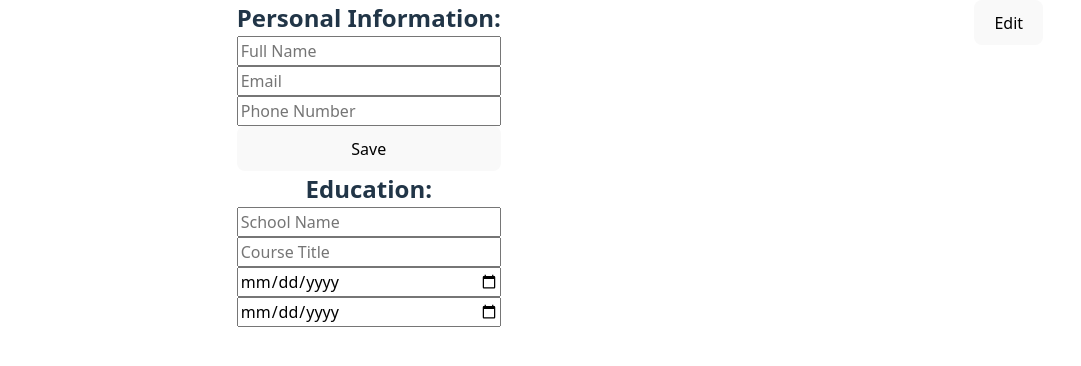
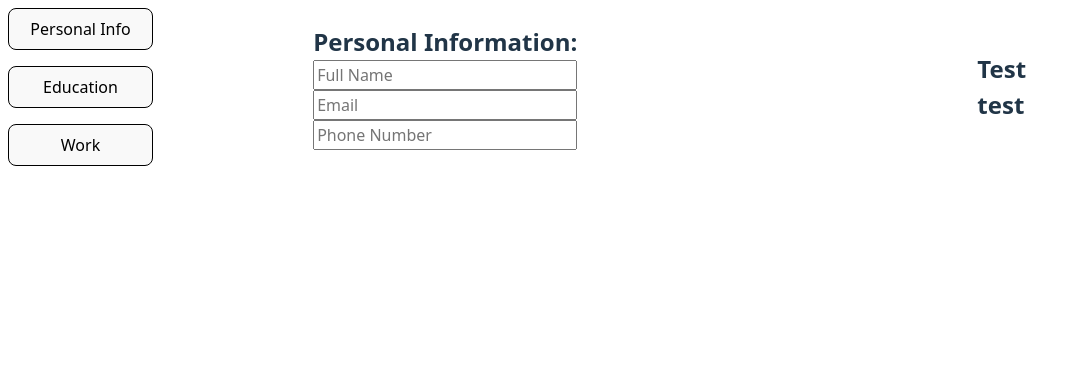
Before and after one commit to MrDomoArigato98/TOP-CV, a React (Vite) app: page / in a window 1280 px wide. Shown: the top 366 px of the page, without its empty margins (0-1081 px from the left). Built offline with nearby package versions, Linux system fonts and the light colour scheme.

Commit message:
Working UI and preview for exp and personal info

```diff
--- a/src/App.css
+++ b/src/App.css
@@ -1,15 +1,36 @@
-.test {
-  display: flex;
-  text-align: center;
-  justify-content: space-around;
+.page {
+  display: grid;
+  grid-template-columns: 0.3fr 1fr 1fr;
+  justify-items: center;
+  align-items: center;
 }
 
-.personal-info{
+.personal-info {
   display: flex;
   flex-direction: column;
 }
 
-.education{
+.education {
   display: flex;
   flex-direction: column;
+  margin-bottom: 1rem;
 }
+
+.navigation-btns {
+}
+
+.navigation-btns button {
+  margin: 0.5em;
+  padding: 0.5em;
+  width: 100%;
+  max-width: 145px;
+  border-color: black;
+  transition: background-color 0.2s;
+}
+
+.navigation-btns button:hover {
+  background-color: wheat;
+}
+
+.preview {
+}
--- a/src/App.jsx
+++ b/src/App.jsx
@@ -1,60 +1,103 @@
 import { useState } from "react";
 import "./reset.css";
 import "./App.css";
-import PersonalInfoForm from "./components/PersonalInfoForm.jsx";
+import Personal from "./components/Personal.jsx";
 import CVPreview from "./components/CVPreview.jsx";
-import EducationalExperienceForm from "./components/EducationalExperienceForm.jsx";
+import Education from "./components/Education.jsx";
 
 function App() {
-  // Personal Info
-  const [personalInfoForm, setPersonalInfoForm] = useState({
-    fullName: "",
-    email: "",
-    phone: "",
-  });
+  // personal OR education OR work
+  const [displayInput, setDisplayInput] = useState("personal");
 
   const [personalInfo, setPersonalInfo] = useState({
     fullName: "",
     email: "",
     phone: "",
   });
-  const [editingPersonalInfo, setEditingPersonalInfo] = useState(true);
 
+  function handlePersonalChange(e) {
+    const { name, value } = e.target;
+    setPersonalInfo((prevPersonal) => ({ ...prevPersonal, [name]: value }));
+  }
   // Personal Info End
 
-  const [educationExperience, setEducationExperience] = useState({
-    schoolName: "",
-    courseTitle: "",
-    startDate: "",
-    endDate: "",
-  });
+  //Education Experience Start
+  const [education, setEducation] = useState([
+    {
+      id: 1,
+      schoolName: "Test",
+      courseTitle: "test",
+      startDate: "",
+      endDate: "",
+    },
+  ]);
+
+  function handleEducationChange(id, e) {
+    const { name, value } = e.target;
+    setEducation((prevEducation) =>
+      prevEducation.map((item) =>
+        item.id === id ? { ...item, [name]: value } : item
+      )
+    );
+  }
+
+  function handleAddEducation() {
+    setEducation([
+      ...education,
+      {
+        id: Date.now(),
+        schoolName: "",
+        courseTitle: "",
+        startDate: "",
+        endDate: "",
+      },
+    ]);
+  }
+
+  function handleDeleteEducation(id) {
+    setEducation((prevEducation) =>
+      prevEducation.filter((item) => item.id !== id)
+    );
+  }
+  //Education Experience EndŪ
 
   return (
     <>
-      <div className="test">
-        <div className="">
-          {editingPersonalInfo && (
-            <PersonalInfoForm
-              personalInfoForm={personalInfoForm}
-              setPersonalInfoForm={setPersonalInfoForm}
-              onSubmit={() => {
-                setPersonalInfo(personalInfoForm);
-                setEditingPersonalInfo(false);
-              }}
+      <div className="page">
+        <div className="navigation-btns">
+          <button onClick={() => setDisplayInput("personal")}>
+            Personal Info
+          </button>
+          <button onClick={() => setDisplayInput("education")}>
+            Education
+          </button>
+          <button onClick={() => setDisplayInput("work")}>Work</button>
+        </div>
+        <div>
+          {displayInput == "personal" && (
+            <>
+              <Personal
+                personalInfo={personalInfo}
+                handlePersonalChange={handlePersonalChange}
+              />
+            </>
+          )}
+          {displayInput == "education" && (
+            <Education
+              education={education}
+              onChange={handleEducationChange}
+              addEducation={handleAddEducation}
+              deleteEducation={handleDeleteEducation}
             />
           )}
-          <EducationalExperienceForm
-            educationExperience={educationExperience}
-            setEducationExperience={setEducationExperience}
-          />
+          {displayInput == "work" && <div> </div>}
         </div>
         {/* We can maybe hide this somewhere ? */}
-        <div className="">
+        <div className="preview">
           <CVPreview
             personalInfo={personalInfo}
-            educationExperience={educationExperience}
+            education={education}
           />
-          <button onClick={() => setEditingPersonalInfo(true)}>Edit</button>
         </div>
       </div>
     </>
--- a/src/components/CVPreview.jsx
+++ b/src/components/CVPreview.jsx
@@ -1,5 +1,5 @@
 //Could use (props) here, but I know the destructured valeus coming in
-function CVPreview({ personalInfo, educationExperience }) {
+function CVPreview({ personalInfo, education }) {
   return (
     <>
       <div>
@@ -8,11 +8,16 @@ function CVPreview({ personalInfo, educationExperience }) {
         <p>{personalInfo.phone}</p>
       </div>
 
-      <div>
-        <h2>{educationExperience.schoolName}</h2>
-        <h2>{educationExperience.courseTitle}</h2>
-        <p>{educationExperience.startDate}</p>
-        <p>{educationExperience.endDate}</p>
+      <div className="education-preview">
+        {education.map((item) => (
+          <div className="education-cv" key={item.id}>
+            {console.log(item)}
+            <h2>{item.schoolName}</h2>
+            <h2>{item.courseTitle}</h2>
+            <p>{item.startDate}</p>
+            <p>{item.endDate}</p>
+          </div>
+        ))}
       </div>
     </>
   );
--- /dev/null
+++ b/src/components/Education.jsx
@@ -0,0 +1,46 @@
+function Education({ education, onChange, addEducation, deleteEducation }) {
+  return (
+    <div className="">
+      <h2>Education: </h2>
+      {education.map((item, index) => (
+        <div className="education" key={item.id}>
+          <h2>School {index + 1}</h2>
+          <input
+            type="text"
+            name="schoolName"
+            value={item.schoolName}
+            placeholder="School"
+            onChange={(e) => onChange(item.id, e)}
+          />
+          <input
+            type="text"
+            name="courseTitle"
+            value={item.courseTitle}
+            placeholder="Course Title"
+            onChange={(e) => onChange(item.id, e)}
+          ></input>
+          <input
+            type="date"
+            name="startDate"
+            value={item.startDate}
+            placeholder="Start Date"
+            onChange={(e) => onChange(item.id, e)}
+          ></input>
+          <label htmlFor=""></label>
+          <input
+            type="date"
+            name="endDate"
+            value={item.endDate}
+            placeholder="Start Date"
+            onChange={(e) => onChange(item.id, e)}
+          ></input>
+
+          <button onClick={() => deleteEducation(item.id)}> - </button>
+        </div>
+      ))}
+      <button onClick={addEducation}> + </button>
+    </div>
+  );
+}
+
+export default Education;
--- a/src/components/EducationalExperienceForm.jsx
+++ /dev/null
@@ -1,46 +0,0 @@
-function EducationalExperienceForm({
-  educationExperience,
-  setEducationExperience,
-}) {
-  const handleChange = (e) => {
-    setEducationExperience({
-      ...educationExperience,
-      [e.target.name]: e.target.value,
-    });
-  };
-  return (
-    <div className="education">
-      <h2>Education:</h2>
-      <input
-        type="text"
-        name="schoolName"
-        placeholder="School Name"
-        value={educationExperience.schoolName}
-        onChange={handleChange}
-      />
-      <input
-        type="text"
-        name="courseTitle"
-        placeholder="Course Title"
-        value={educationExperience.courseTitle}
-        onChange={handleChange}
-      />
-      <input
-        type="date"
-        name="startDate"
-        id="startDate"
-        value={educationExperience.startDate}
-        onChange={handleChange}
-      />
-      <input
-        type="date"
-        name="endDate"
-        id="endDate"
-        value={educationExperience.endDate}
-        onChange={handleChange}
-      />
-    </div>
-  );
-}
-
-export default EducationalExperienceForm;
--- /dev/null
+++ b/src/components/Personal.jsx
@@ -0,0 +1,34 @@
+//Could use (props) here, but I know the destructured valeus coming in
+function Personal({personalInfo, handlePersonalChange}) {
+  return (
+    <>
+      <form className="personal-info"
+      >
+        <h2>Personal Information:</h2>
+        <input
+          type="text"
+          name="fullName"
+          placeholder="Full Name"
+          value={personalInfo.fullName}
+          onChange={handlePersonalChange}
+        ></input>
+        <input
+          type="text"
+          name="email"
+          placeholder="Email"
+          value={personalInfo.email}
+          onChange={handlePersonalChange}
+        />
+        <input
+          type="tel"
+          name="phone"
+          placeholder="Phone Number"
+          value={personalInfo.phone}
+          onChange={handlePersonalChange}
+        />
+      </form>
+    </>
+  );
+}
+
+export default Personal;
--- a/src/components/PersonalInfoForm.jsx
+++ /dev/null
@@ -1,46 +0,0 @@
-//Could use (props) here, but I know the destructured valeus coming in
-function PersonalInfoForm({ personalInfoForm, setPersonalInfoForm, onSubmit }) {
-  const handleChange = (e) => {
-    setPersonalInfoForm({
-      ...personalInfoForm,
-      [e.target.name]: e.target.value,
-    });
-  };
-  return (
-    <>
-      <form
-        className="personal-info"
-        onSubmit={(e) => {
-          e.preventDefault();
-          onSubmit();
-        }}
-      >
-        <h2>Personal Information:</h2>
-        <input
-          type="text"
-          name="fullName"
-          placeholder="Full Name"
-          value={personalInfoForm.fullName}
-          onChange={handleChange}
-        ></input>
-        <input
-          type="text"
-          name="email"
-          placeholder="Email"
-          value={personalInfoForm.email}
-          onChange={handleChange}
-        />
-        <input
-          type="tel"
-          name="phone"
-          placeholder="Phone Number"
-          value={personalInfoForm.phone}
-          onChange={handleChange}
-        />
-        <button type="Save">Save</button>
-      </form>
-    </>
-  );
-}
-
-export default PersonalInfoForm;
```
